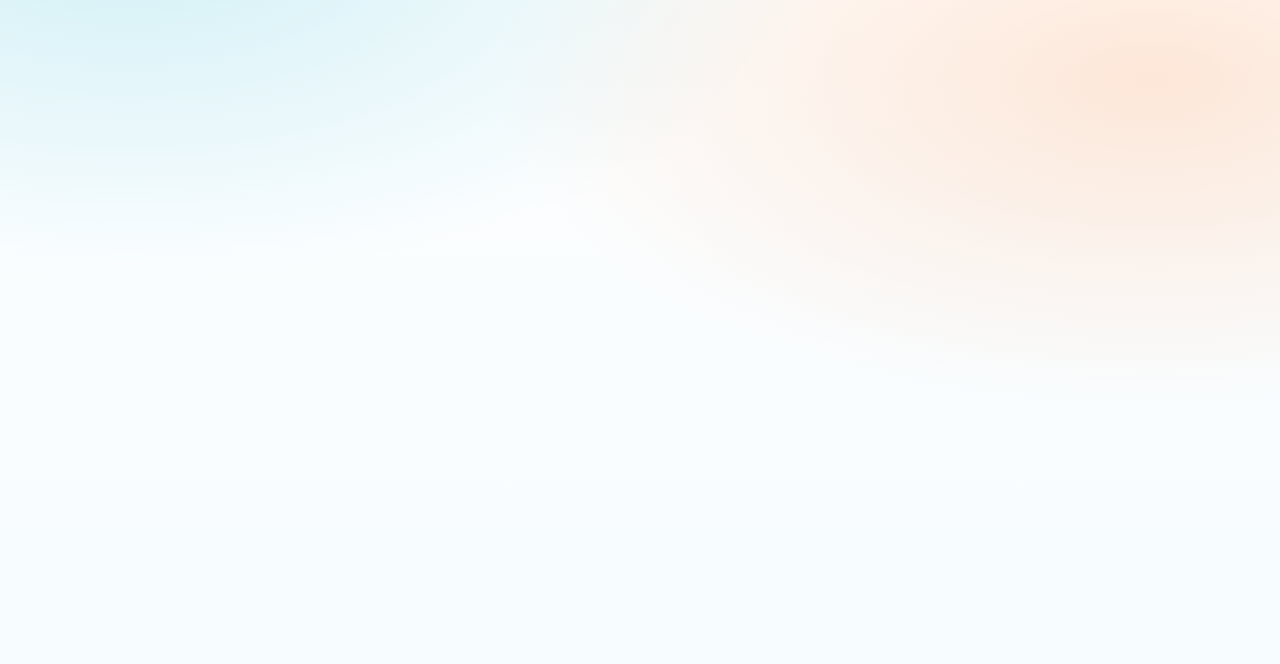
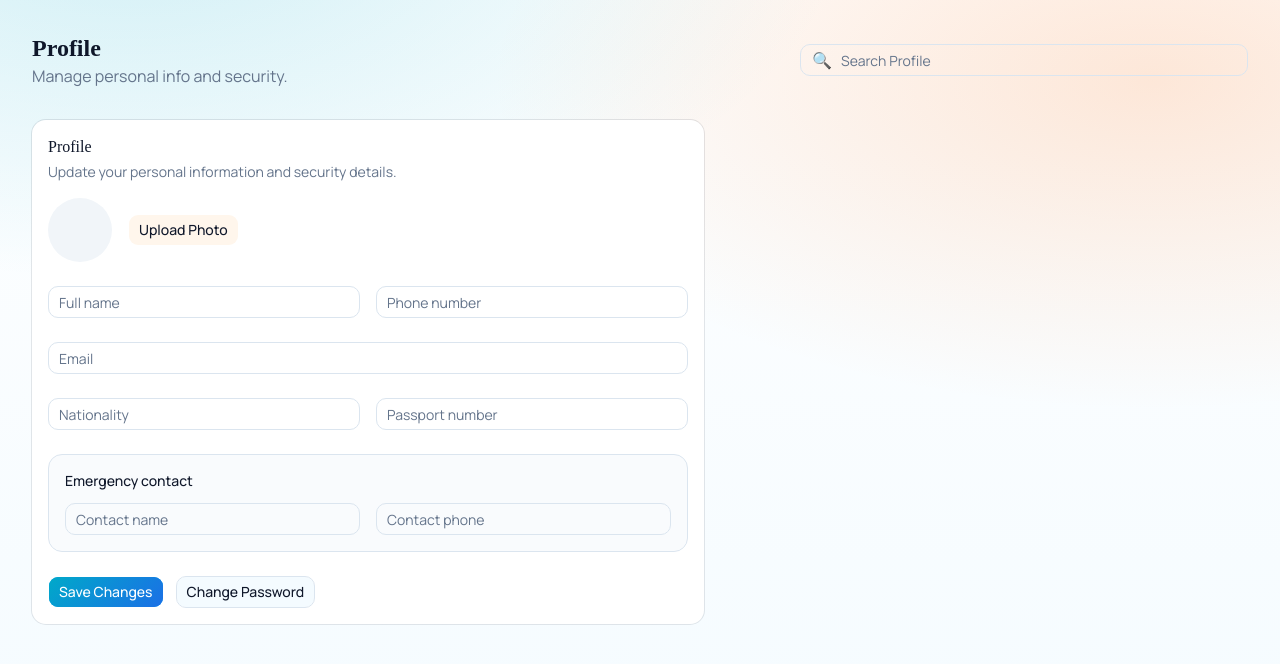
Before and after one commit to tranleductinh/SmartAITravelPlannerPlatform, a React (Vite) app in the folder Frontend/: page /traveler/profile in a window 1280 px wide. Before the commit this address had no page. Shown: the top 664 px of the page. Built offline with nearby package versions, Linux system fonts and the light colour scheme; a web font is replaced by a local one.

Commit message:
feat: implement TravelerProfilePage with ProfileCard component

```diff
--- a/Frontend/src/App.jsx
+++ b/Frontend/src/App.jsx
@@ -1,45 +1,41 @@
-import { BrowserRouter, Routes, Route, useLocation } from "react-router-dom";
-import LoginPage from "./pages/Auth/LoginPage";
-import TravelerDashboard from "./pages/Travel/TravelerDashboard";
-import Layout from "./components/Layout";
-import AIPlan from "./pages/Travel/AIPlan";
-import AdminOverview from "./pages/Admin/AdminOverview";
-import HotelDashboard from "./pages/Hotel/HotelDashboard";
-import AdminNotifications from "./pages/Admin/AdminNotifications";
-import RegisterPage from "./pages/Auth/RegisterPage";
-import AdminUsers from "./pages/Admin/AdminUsers";
-import Bookings from "./pages/Travel/Bookings";
+import { BrowserRouter, Routes, Route } from "react-router-dom";
+import Layout from "@/components/Layout";
+import LoginPage from "@/pages/Auth/LoginPage";
+import RegisterPage from "@/pages/Auth/RegisterPage";
+import TravelerProfilePage from "@/pages/Travel/TravelerProfilePage";
+import TravelerDashboard from "@/pages/Travel/TravelerDashboard";
+import AIPlan from "@/pages/Travel/AIPlan";
+import Bookings from "@/pages/Travel/Bookings";
+import AdminOverview from "@/pages/Admin/AdminOverview";
+import AdminUsers from "@/pages/Admin/AdminUsers";
+import HotelDashboard from "@/pages/Hotel/HotelDashboard";
+function App() {
+  return (
+    <BrowserRouter>
+      <Routes>
 
-function AppRoutes() {
-  const location = useLocation();
+        {/* Auth */}
+        <Route path="/login" element={<LoginPage />} />
+        <Route path="/register" element={<RegisterPage />} />
 
-  return (
-    <Routes location={location} key={location.pathname}>
-      {/* Login */}
-      <Route path="/login" element={<LoginPage />} />
-      <Route path="/login" element={<RegisterPage />} />
+        {/* Traveler (KHÔNG layout) */}
+        <Route path="/traveler" element={<TravelerDashboard />} />
+        <Route path="/traveler/profile" element={<TravelerProfilePage />} />
+        <Route path="/traveler/ai-plan" element={<AIPlan />} />
+        <Route path="/traveler/bookings" element={<Bookings />} />
 
-      {/* Main pages */}
-      <Route path="/traveler" element={<Layout />}>
-        <Route index element={<TravelerDashboard />} />
-        <Route path="ai-plan" element={<AIPlan />} />
-        <Route path="bookings" element={<Bookings />} />
-      </Route>
+        {/* Admin (có layout) */}
         <Route path="/admin" element={<Layout />}>
-        <Route path="notifications" element={<AdminNotifications />} />
           <Route index element={<AdminOverview />} />
           <Route path="users" element={<AdminUsers />} />
         </Route>
+
+        {/* Hotel */}
         <Route path="/hotel" element={<Layout />}>
           <Route index element={<HotelDashboard />} />
         </Route>
+
       </Routes>
-  );
-}
-function App() {
-  return (
-    <BrowserRouter>
-      <AppRoutes />
     </BrowserRouter>
   );
 }
--- /dev/null
+++ b/Frontend/src/pages/Travel/TravelerProfilePage/ProfileCard.jsx
@@ -0,0 +1,66 @@
+import React from "react";
+import {
+  Card,
+  CardContent,
+  CardHeader,
+  CardTitle,
+  CardDescription,
+} from "@/components/ui/card";
+import { Input } from "@/components/ui/input";
+import { Button } from "@/components/ui/button";
+
+const ProfileCard = () => {
+  return (
+    <Card className="max-w-2xl">
+      {/* Header */}
+      <CardHeader>
+        <CardTitle>Profile</CardTitle>
+        <CardDescription>
+          Update your personal information and security details.
+        </CardDescription>
+      </CardHeader>
+
+      {/* Content */}
+      <CardContent className="space-y-6">
+        {/* Avatar */}
+        <div className="flex items-center gap-4">
+          <div className="w-16 h-16 rounded-full bg-muted overflow-hidden" />
+          <Button variant="secondary">Upload Photo</Button>
+        </div>
+
+        {/* Name + Phone */}
+        <div className="grid grid-cols-1 md:grid-cols-2 gap-4">
+          <Input placeholder="Full name" />
+          <Input placeholder="Phone number" />
+        </div>
+
+        {/* Email */}
+        <Input placeholder="Email" type="email" />
+
+        {/* Nationality + Passport */}
+        <div className="grid grid-cols-1 md:grid-cols-2 gap-4">
+          <Input placeholder="Nationality" />
+          <Input placeholder="Passport number" />
+        </div>
+
+        {/* Emergency */}
+        <div className="border rounded-xl p-4 bg-muted/40 space-y-3">
+          <p className="text-sm font-medium">Emergency contact</p>
+
+          <div className="grid grid-cols-1 md:grid-cols-2 gap-4">
+            <Input placeholder="Contact name" />
+            <Input placeholder="Contact phone" />
+          </div>
+        </div>
+
+        {/* Actions */}
+        <div className="flex gap-3">
+          <Button>Save Changes</Button>
+          <Button variant="outline">Change Password</Button>
+        </div>
+      </CardContent>
+    </Card>
+  );
+};
+
+export default ProfileCard;
--- /dev/null
+++ b/Frontend/src/pages/Travel/TravelerProfilePage/index.jsx
@@ -0,0 +1,31 @@
+import React from "react";
+import ProfileCard from "./ProfileCard";
+import { Input } from "@/components/ui/input";
+
+const TravelerProfilePage = () => {
+  return (
+    <div className="p-8 space-y-8">
+      {/* Header */}
+      <div className="flex flex-wrap items-center justify-between gap-4">
+        <div>
+          <h1 className="text-2xl font-bold">Profile</h1>
+          <p className="text-muted-foreground">
+            Manage personal info and security.
+          </p>
+        </div>
+
+        {/* Search */}
+        <div className="relative max-w-md w-full">
+          <span className="absolute left-3 top-1/2 -translate-y-1/2 text-muted-foreground">
+            🔍
+          </span>
+          <Input placeholder="Search Profile" className="pl-10" />
+        </div>
+      </div>
+
+      <ProfileCard />
+    </div>
+  );
+};
+
+export default TravelerProfilePage;
```
Lines whose indentation alone changed are shown as unchanged.
